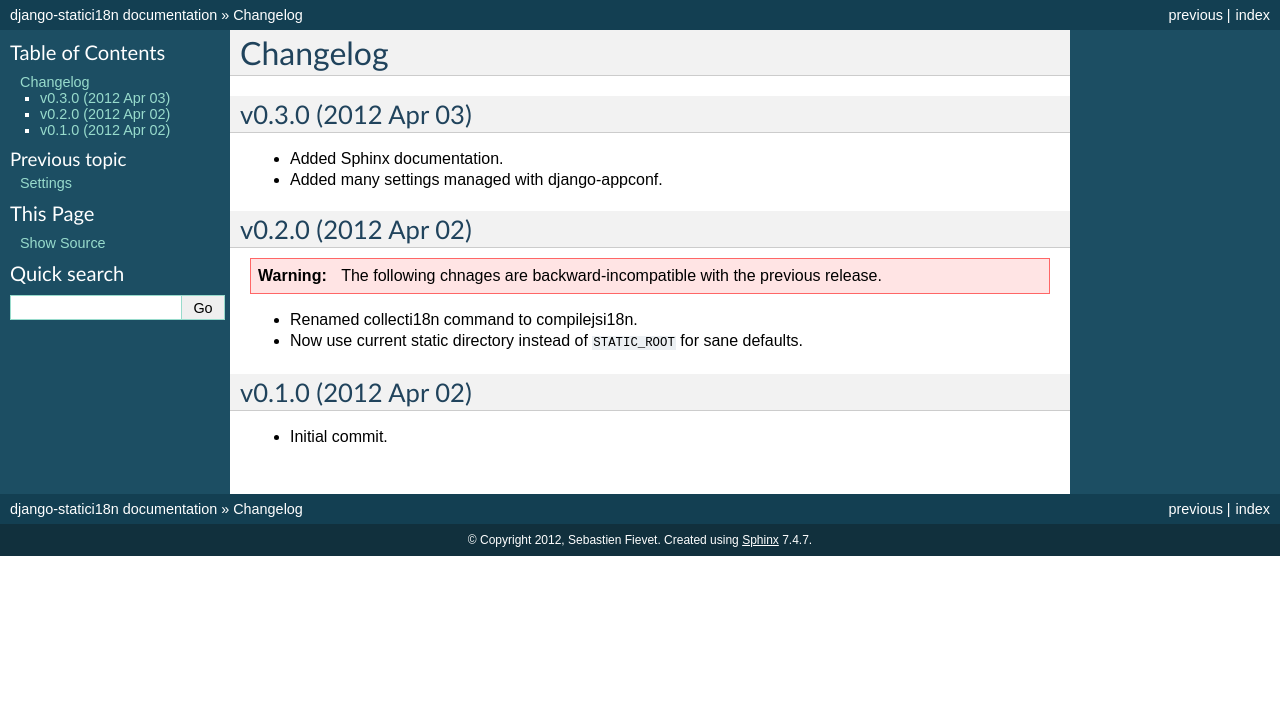
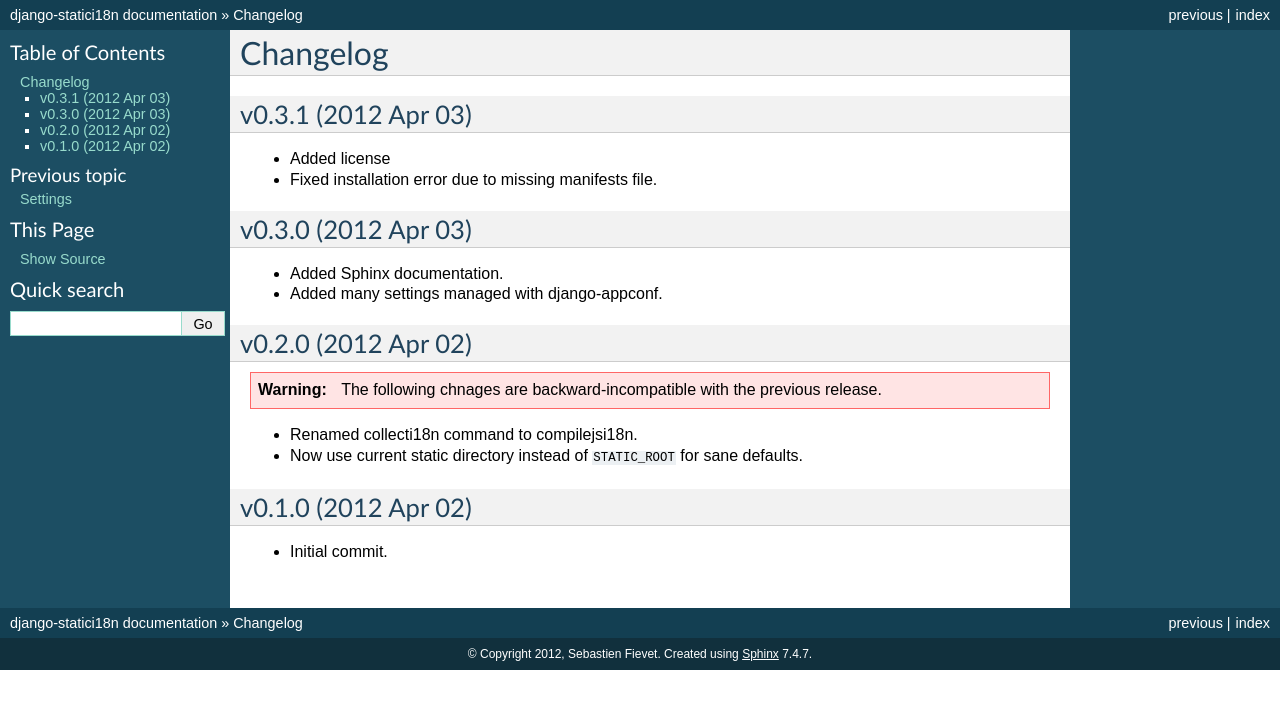
Before and after one commit to zyegfryed/django-statici18n, a Sphinx documentation site: the page built from docs/changelog.rst, in a window 1280 px wide. Shown: the top 709 px of the page. Built offline with Sphinx 7.4.7, drawn with Linux system fonts in a browser that asks for light colours; the version number could not be read and is left out.

Commit message:
Added release notes.

```diff
--- a/docs/changelog.rst
+++ b/docs/changelog.rst
@@ -1,5 +1,13 @@
 Changelog
 =========
+
+v0.3.1 (2012 Apr 03)
+--------------------
+
+* Added license
+
+* Fixed installation error due to missing manifests file.
+
 
 v0.3.0 (2012 Apr 03)
 --------------------
```
